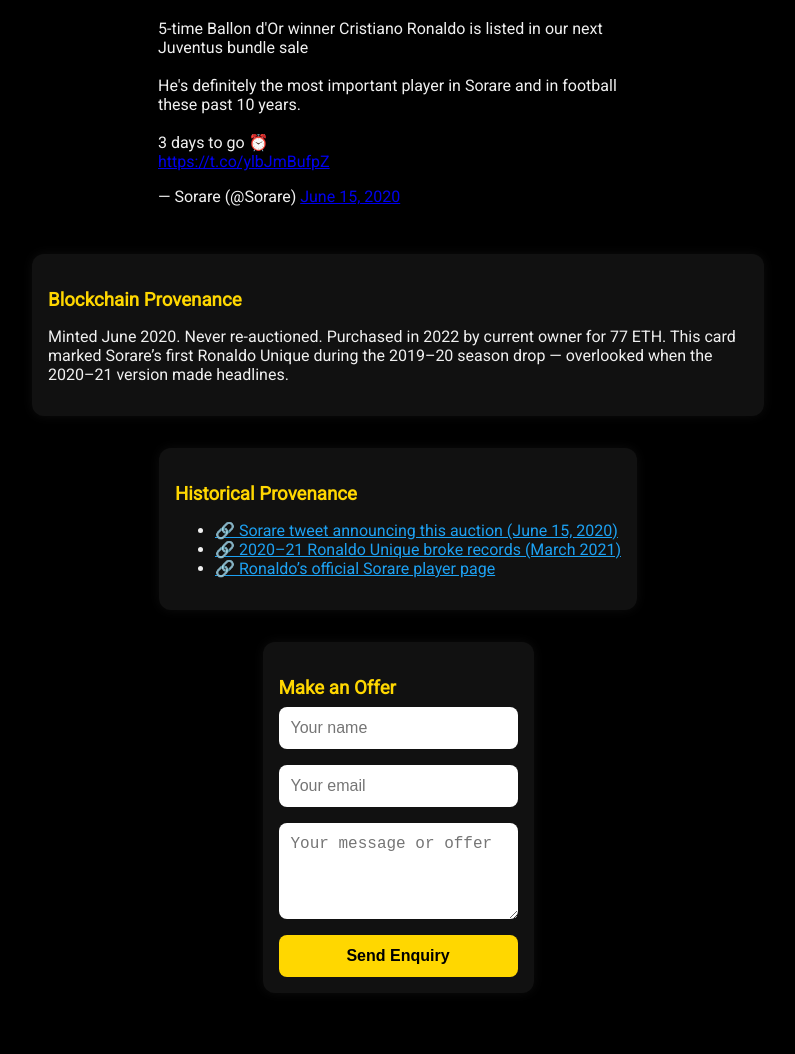
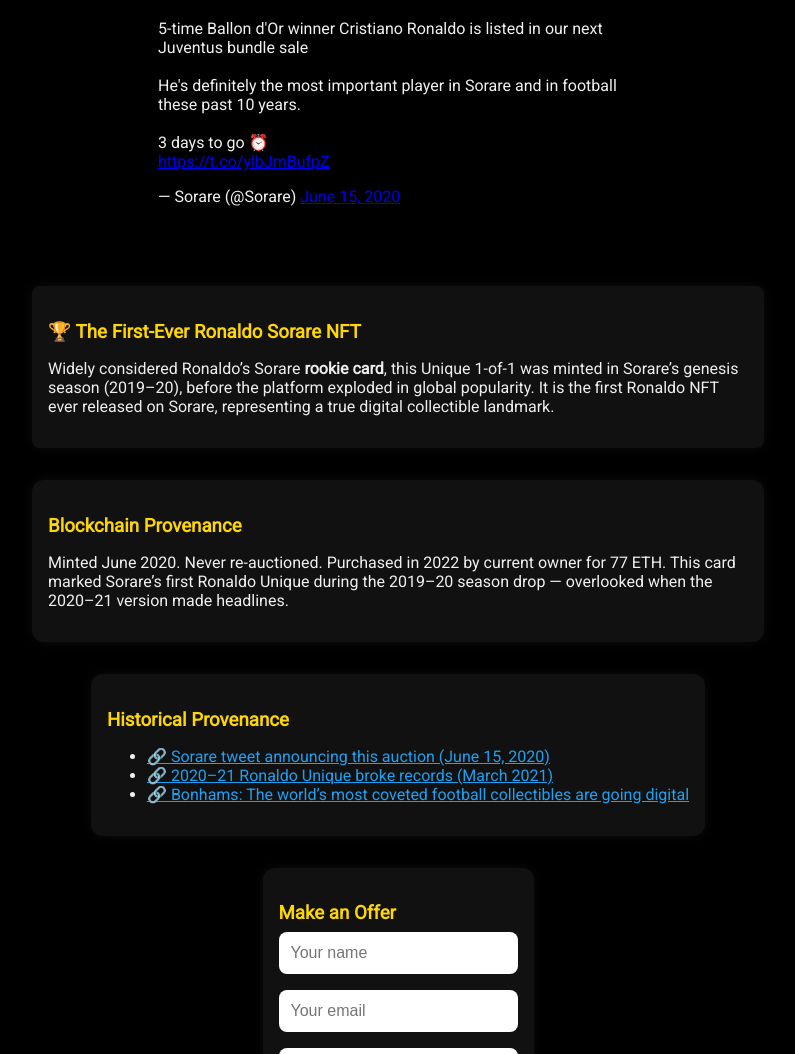
Before and after one commit to Gambuuuul/cr7unique, a plain HTML site: page index.html in a window 1280 px wide. Shown: the part 1145-2199 px from the top of the page, without its empty margins (242-1037 px from the left). Drawn offline with nearby package versions, Linux system fonts and the light colour scheme.

Commit message:
Add files via upload

```diff
--- a/index.html
+++ b/index.html
@@ -121,7 +121,15 @@
     <script async src="https://platform.twitter.com/widgets.js" charset="utf-8"></script>
   </div>
 
-  <div class="section">
+
+  <div class="section" style="background-color:#111;padding:1rem;border-radius:8px;margin-top:2rem;">
+    <h3 style="color:gold;">🏆 The First-Ever Ronaldo Sorare NFT</h3>
+    <p style="color:#eee;">
+      Widely considered Ronaldo’s Sorare <strong>rookie card</strong>, this Unique 1-of-1 was minted in Sorare’s genesis season (2019–20),
+      before the platform exploded in global popularity. It is the first Ronaldo NFT ever released on Sorare, representing a true digital collectible landmark.
+    </p>
+  </div>
+<div class="section">
     <h3>Blockchain Provenance</h3>
     <p>
       Minted June 2020. Never re-auctioned. Purchased in 2022 by current owner for 77 ETH.
@@ -134,7 +142,7 @@
     <ul>
       <li><a href="https://twitter.com/Sorare/status/1272480852195315712" target="_blank">🔗 Sorare tweet announcing this auction (June 15, 2020)</a></li>
       <li><a href="https://x.com/Sorare/status/1371076627900338178?s=20" target="_blank">🔗 2020–21 Ronaldo Unique broke records (March 2021)</a></li>
-      <li><a href="https://sorare.com/en/football/player/cristiano-ronaldo-dos-santos-aveiro/304" target="_blank">🔗 Ronaldo’s official Sorare player page</a></li>
+      <li><a href="https://www.bonhams.com/story/33739/why-the-world-s-most-coveted-football-collectibles-are-going-digital/" target="_blank">🔗 Bonhams: The world’s most coveted football collectibles are going digital</a></li>
     </ul>
   </div>
 
```
